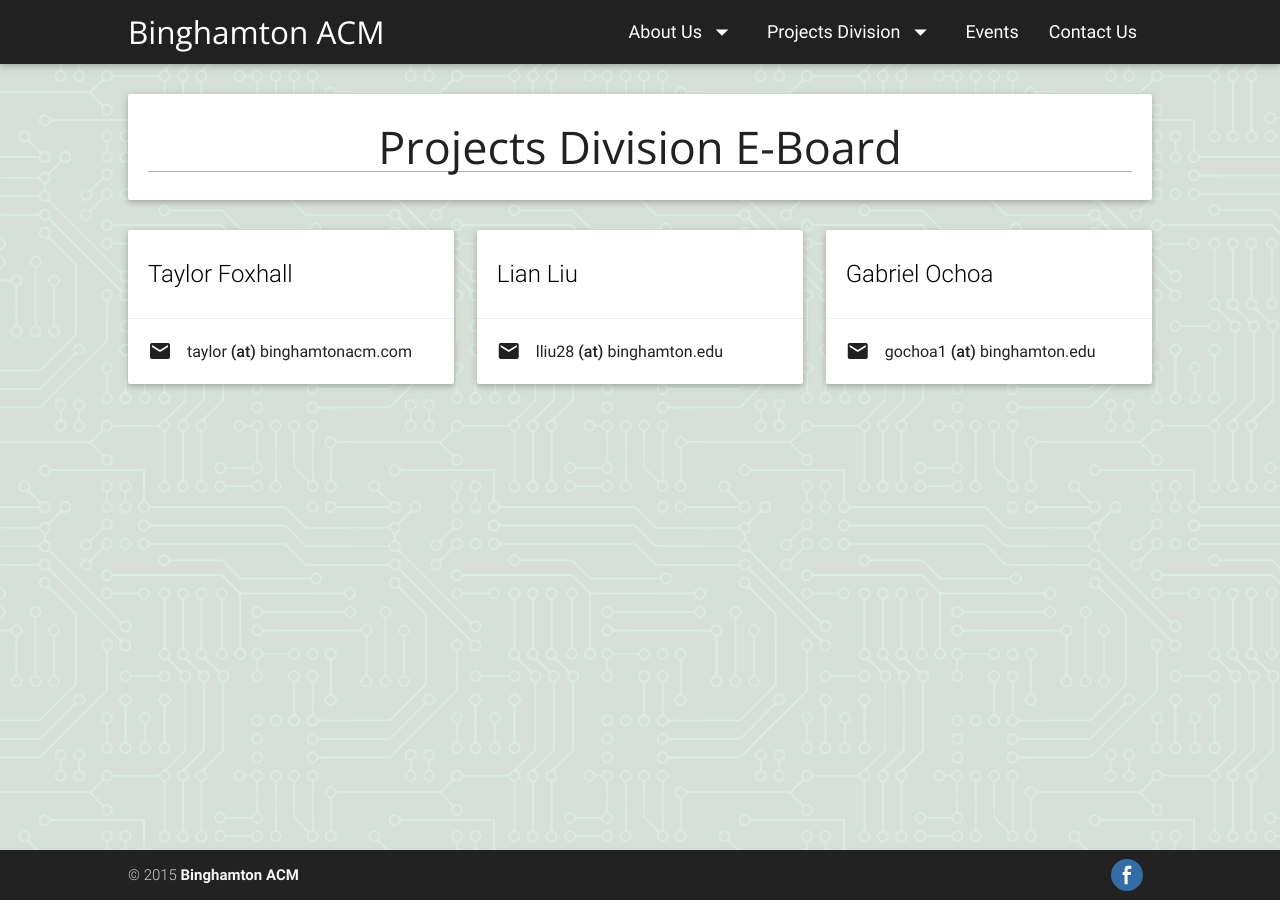
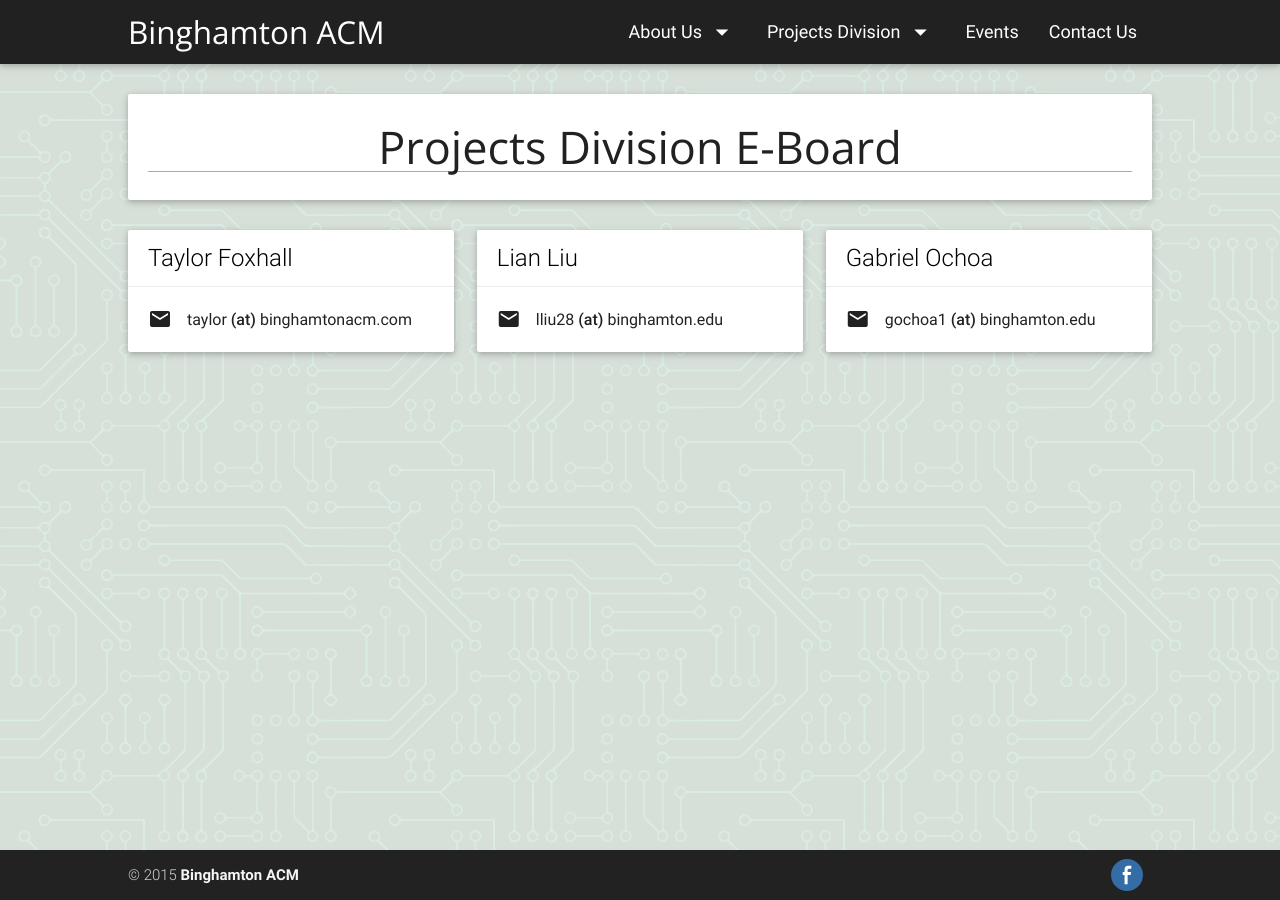
Before and after one commit to BinghamtonACM/old-web, a Jekyll site: the page built from projects-eboard.html, in a window 1280 px wide. Built offline with Jekyll 4.4.1, drawn with Linux system fonts in a browser that asks for light colours.

Commit message:
Add helper classes and reorganize navigation
- Add helper classes for cards
- Break up projects into current and past projects

```diff
--- a/_includes/nav.html
+++ b/_includes/nav.html
@@ -48,7 +49,9 @@
 </ul>
 
 <ul id="dropdown-projects" class="dropdown-content">
-    <li><a href="{{ site.baseurl }}/projects-division.html">Projects</a></li>
+    <li><a href="{{ site.baseurl }}/current-projects.html">Current Projects</a></li>
+    <li class="divider"></li>
+    <li><a href="{{ site.baseurl }}/past-projects.html">Past Projects</a></li>
     <li class="divider"></li>
     <li><a href="{{ site.baseurl }}/projects-eboard.html">The E-Board</a></li>
 </ul>
--- a/css/style.css
+++ b/css/style.css
@@ -71,6 +71,14 @@ p a:hover {
     font-size: 16px;
 }
 
+.card .card-content .card-title {
+    line-height: 36px;
+}
+
+.card .card-content.narrow {
+    padding: 10px 20px;
+}
+
 .card p {
     margin: 16px 0 8px 0!important;
 }
@@ -86,6 +94,10 @@ p a:hover {
 .card .contact-info {
     display: inline;
     line-height: 25px;
+}
+
+.card.mini {
+    height: 200px;
 }
 
 /* Svg's */
```
Also changed, not shown: other parts of _includes/nav.html (+2 -1 lines).
